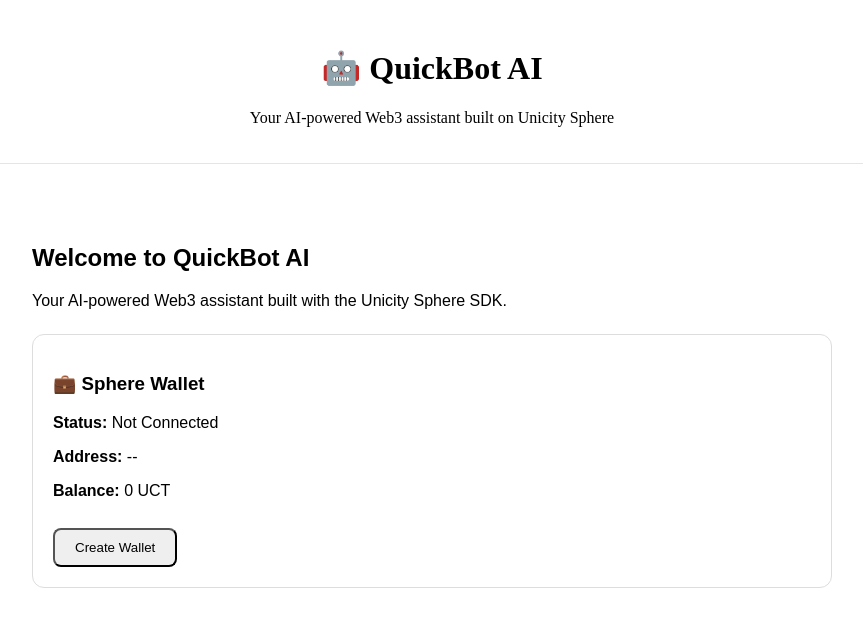
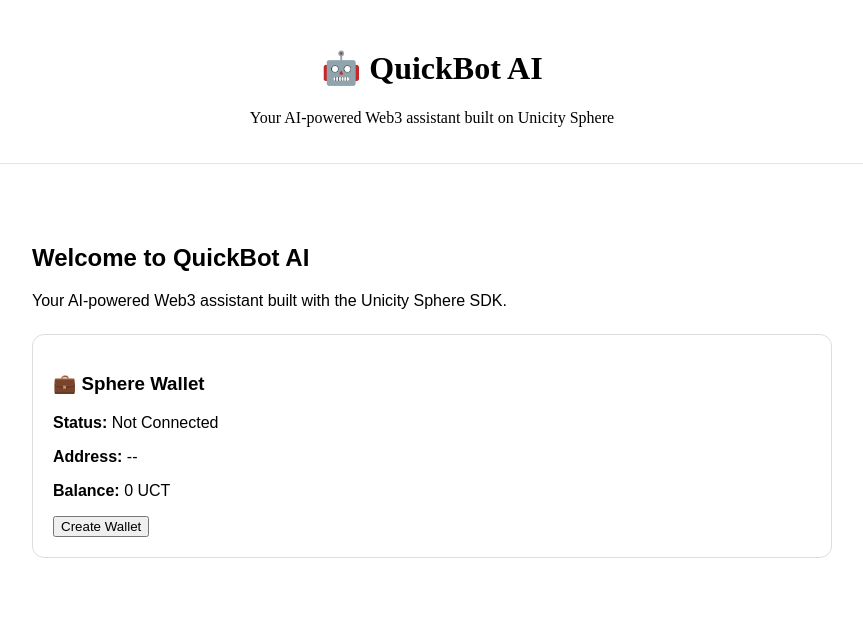
Before and after one commit to Naseer32/quickbot-ai, a React (Vite) app: page / in a window 1280 px wide. Shown: the top 626 px of the page, without its empty margins (208-1071 px from the left). Built offline with nearby package versions, Linux system fonts and the light colour scheme.

Commit message:
Implement wallet connection status in WalletCard
Added wallet connection status and createWallet function.

```diff
--- a/src/components/WalletCard.tsx
+++ b/src/components/WalletCard.tsx
@@ -1,4 +1,22 @@
+import { useState } from "react";
+import { initSphere } from "../services/sphere";
+
 export default function WalletCard() {
+  const [status, setStatus] = useState("Not Connected");
+
+  async function createWallet() {
+    try {
+      setStatus("Connecting...");
+
+      await initSphere();
+
+      setStatus("Sphere Ready ✅");
+    } catch (err) {
+      console.error(err);
+      setStatus("Connection Failed");
+    }
+  }
+
   return (
     <div
       style={{
@@ -6,13 +24,12 @@ export default function WalletCard() {
         borderRadius: "12px",
         padding: "20px",
         marginTop: "24px",
-        textAlign: "left",
       }}
     >
       <h3>💼 Sphere Wallet</h3>
 
       <p>
-        <strong>Status:</strong> Not Connected
+        <strong>Status:</strong> {status}
       </p>
 
       <p>
@@ -23,14 +40,7 @@ export default function WalletCard() {
         <strong>Balance:</strong> 0 UCT
       </p>
 
-      <button
-        style={{
-          marginTop: "12px",
-          padding: "10px 20px",
-          borderRadius: "8px",
-          cursor: "pointer",
-        }}
-      >
+      <button onClick={createWallet}>
         Create Wallet
       </button>
     </div>
```
